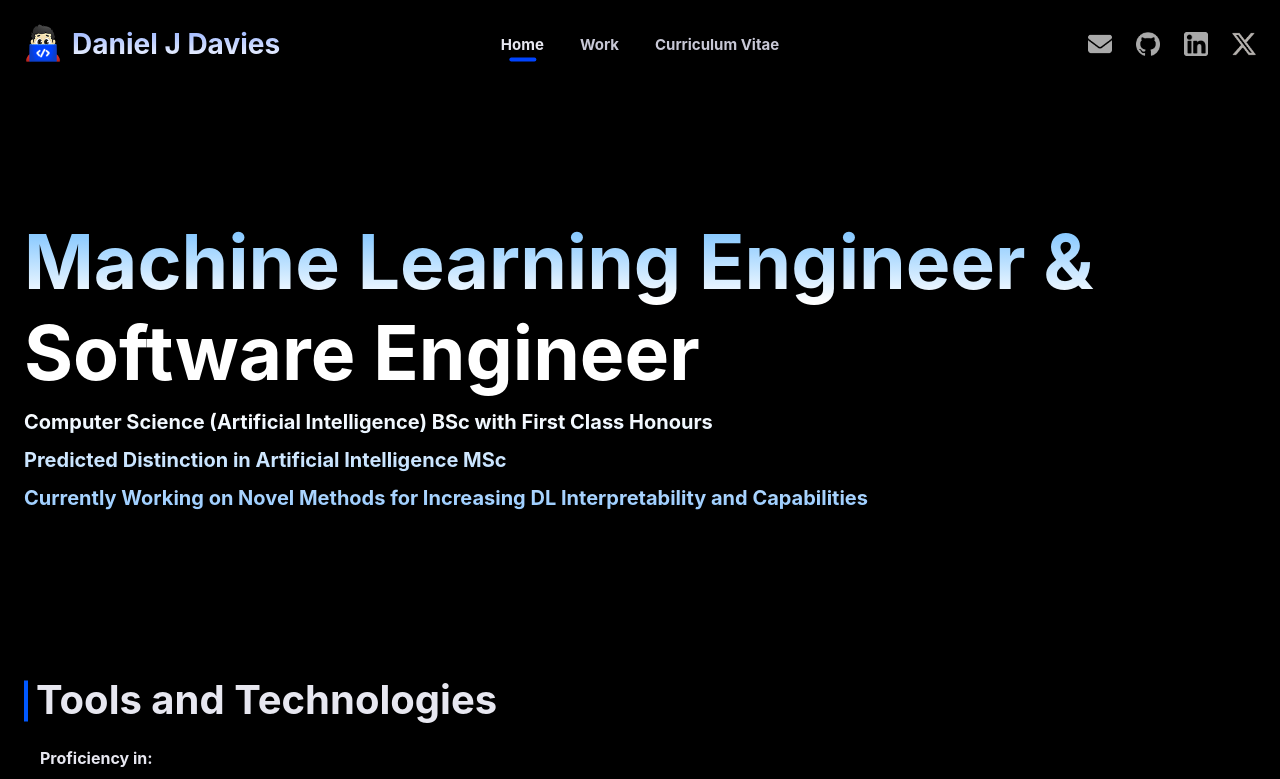
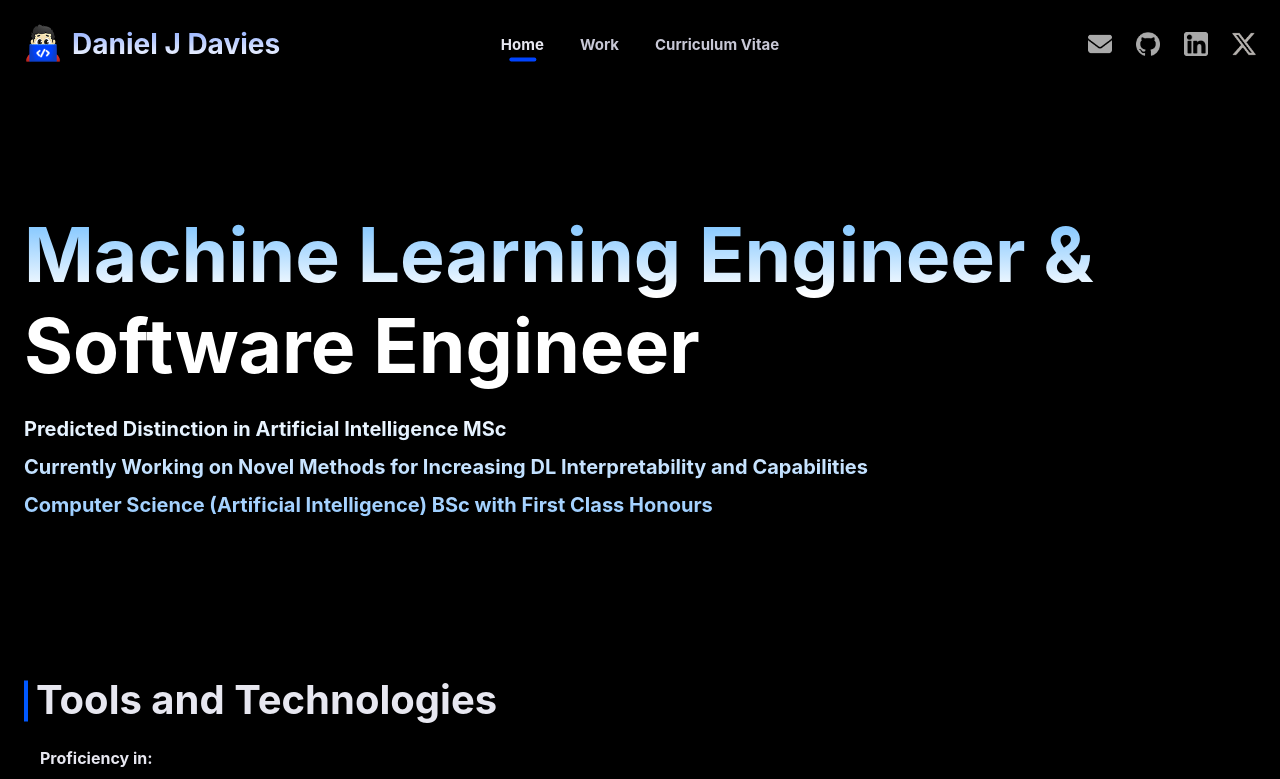
Before and after one commit to DanielJamesDavies/PortfolioWebsite, a React (Create React App) app: page / in a window 1280 px wide. Shown: the top 779 px of the page. Built offline with nearby package versions, Linux system fonts and the light colour scheme; a web font is replaced by a local one.

Commit message:
Header Bug Fix

```diff
--- a/src/components/Header/Header.css
+++ b/src/components/Header/Header.css
@@ -43,6 +43,9 @@
 	transition: 0.2s;
 	cursor: pointer;
 	text-align: left;
+}
+
+.header-name-text {
 	background: linear-gradient(180deg, #04f -120%, #fff);
 	-webkit-background-clip: text;
 	-webkit-text-fill-color: transparent;
@@ -58,9 +61,9 @@
 .header-name-image-waving-hand-emoji,
 .header-name-image-waving-hand-emoji-initial {
 	position: absolute;
+	z-index: 4;
 	top: 8px;
 	left: 12px;
-	z-index: 4;
 	font-size: 26px;
 	pointer-events: none;
 	opacity: 0;
--- a/src/pages/Home/Subheadline/Subheadline.css
+++ b/src/pages/Home/Subheadline/Subheadline.css
@@ -1,6 +1,10 @@
 .home-subheadline {
 	font-size: 20px;
 	font-weight: 700;
+	color: #cef;
+}
+
+.home-subheadline-text {
 	background: linear-gradient(180deg, #fff, #9cf);
 	-webkit-background-clip: text;
 	-webkit-text-fill-color: transparent;
--- a/src/pages/Home/Subheadline/Subheadline.jsx
+++ b/src/pages/Home/Subheadline/Subheadline.jsx
@@ -3,11 +3,14 @@ import "./Subheadline.css";
 export const Subheadline = () => {
 	return (
 		<div className='home-subheadline'>
-			Computer Science (Artificial Intelligence) BSc with First Class Honours
-			<div className='home-subheadline-line-break' />
-			Predicted Distinction in Artificial Intelligence MSc
-			<div className='home-subheadline-line-break' />
-			Currently Working on Novel Methods for Increasing DL Interpretability and Capabilities
+			<div className='home-subheadline-text'>
+				<div className='home-subheadline-line-break' />
+				Predicted Distinction in Artificial Intelligence MSc
+				<div className='home-subheadline-line-break' />
+				Currently Working on Novel Methods for Increasing DL Interpretability and Capabilities
+				<div className='home-subheadline-line-break' />
+				Computer Science (Artificial Intelligence) BSc with First Class Honours
+			</div>
 		</div>
 	);
 };
```
